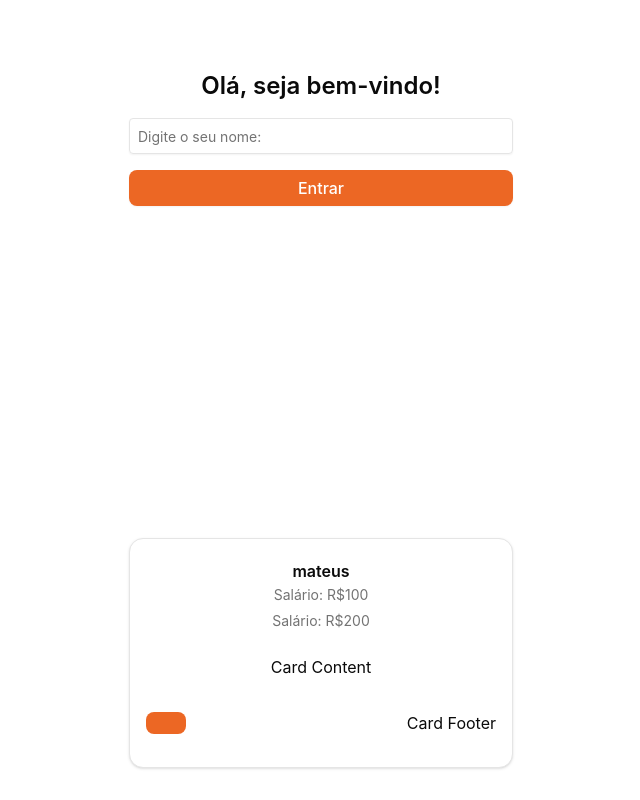
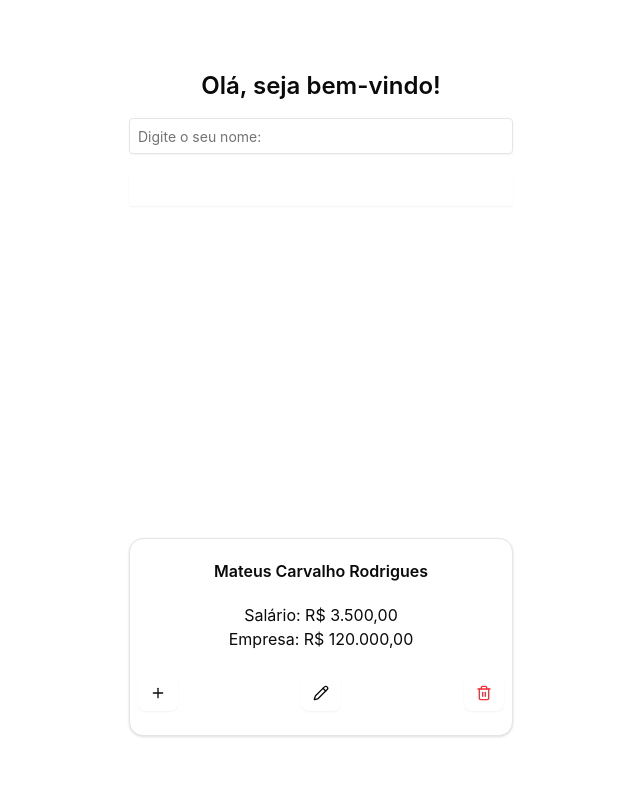
Before and after one commit to mateuscarvalhodev/full-test, a React (Vite) app: page / in a window 1280 px wide. Shown: the part 294-1094 px from the top of the page, without its empty margins (319-959 px from the left). After the commit the page ends 1062 px from the top, so only its background shows below. Built offline with nearby package versions, Linux system fonts and the light colour scheme.

Commit message:
feat(client-card): add currency formatting and action callbacks

```diff
--- a/src/App.css
+++ b/src/App.css
@@ -81,6 +81,7 @@
   --sidebar-accent-foreground: oklch(0.205 0 0);
   --sidebar-border: oklch(0.922 0 0);
   --sidebar-ring: oklch(0.87 0 0);
+  --primary-orange: #ec6724;
 }
 
 .dark {
--- a/src/App.tsx
+++ b/src/App.tsx
@@ -27,14 +27,14 @@ function App() {
             />
             <Button
               type='submit'
-              className='w-full xg text-white bg-#ec6724 font-bold py-2 px-4 rounded transition'
+              className='w-full xg text-white bg--primary-orange font-bold py-2 px-4 rounded transition'
             >
               Entrar
             </Button>
           </form>
         </div>
       </div>
-      <ClientCard name='mateus' priceEnterprise={200} priceSalary={100} />
+      <ClientCard name='mateus carvalho rodrigues' priceEnterprise={120000} priceSalary={3500} />
     </>
   )
 }
--- a/src/components/ui/ClientCard/index.tsx
+++ b/src/components/ui/ClientCard/index.tsx
@@ -1,21 +1,48 @@
 import { TClientCards } from "@/types/TClientCard";
-import { Card, CardContent, CardDescription, CardFooter, CardHeader, CardTitle } from "../card";
+import { Card, CardContent, CardFooter, CardHeader, CardTitle } from "../card";
+import { Pencil, Plus, Trash2 } from "lucide-react";
+import { Button } from "../button";
 
-export default function ClientCard({ name, priceSalary, priceEnterprise }: TClientCards) {
+export default function ClientCard({
+  name,
+  priceSalary,
+  priceEnterprise,
+  onAdd,
+  onEdit,
+  onDelete
+}: TClientCards) {
+  function formatCurrency(value: number) {
+    return new Intl.NumberFormat('pt-BR', {
+      style: 'currency',
+      currency: 'BRL'
+    }).format(value);
+  }
   return (
 
     <Card>
       <CardHeader>
-        <CardTitle>{name}</CardTitle>
-        <CardDescription>Salário: R${priceSalary}</CardDescription>
-        <CardDescription>Salário: R${priceEnterprise}</CardDescription>
+        <CardTitle className='capitalize'>{name}</CardTitle>
       </CardHeader>
       <CardContent>
-        <p>Card Content</p>
+        <p>Salário: {formatCurrency(priceSalary)}</p>
+        <p>Empresa: {formatCurrency(priceEnterprise)}</p>
       </CardContent>
-      <CardFooter className='flex items-center justify-between px-4 py-2'>
-        <button className='text-2xl font-bold'></button>
-        <p>Card Footer</p>
+      <CardFooter className='flex items-center justify-between px-2'>
+        <Button
+          onClick={onAdd}
+          className='text-3xl font-bold text-dark bg-white cursor-pointer'>
+          <Plus />
+        </Button>
+        <Button
+          onClick={onEdit}
+          className='text-3xl font-bold text-dark bg-white cursor-pointer'>
+          <Pencil />
+        </Button>
+        <Button
+          onClick={onDelete}
+          className='text-3xl font-bold text-red-500 bg-white hover:bg-white cursor-pointer'>
+          <Trash2 />
+        </Button>
       </CardFooter>
     </Card>
 
--- a/src/index.css
+++ b/src/index.css
@@ -35,7 +35,7 @@ h1 {
   line-height: 1.1;
 }
 
-button {
+/* button {
   border-radius: 8px;
   border: 1px solid transparent;
   padding: 0.6em 1.2em;
@@ -52,7 +52,7 @@ button:hover {
 button:focus,
 button:focus-visible {
   outline: 4px auto -webkit-focus-ring-color;
-}
+} */
 
 @media (prefers-color-scheme: light) {
   :root {
@@ -62,7 +62,7 @@ button:focus-visible {
   a:hover {
     color: #747bff;
   }
-  button {
+  /* button {
     background-color: #ec6724;
-  }
+  } */
 }
--- a/src/types/TClientCard.ts
+++ b/src/types/TClientCard.ts
@@ -2,4 +2,7 @@ export type TClientCards = {
   name: string;
   priceEnterprise: number;
   priceSalary: number;
+  onAdd?: () => void;
+  onEdit?: () => void;
+  onDelete?: () => void;
 }
```
